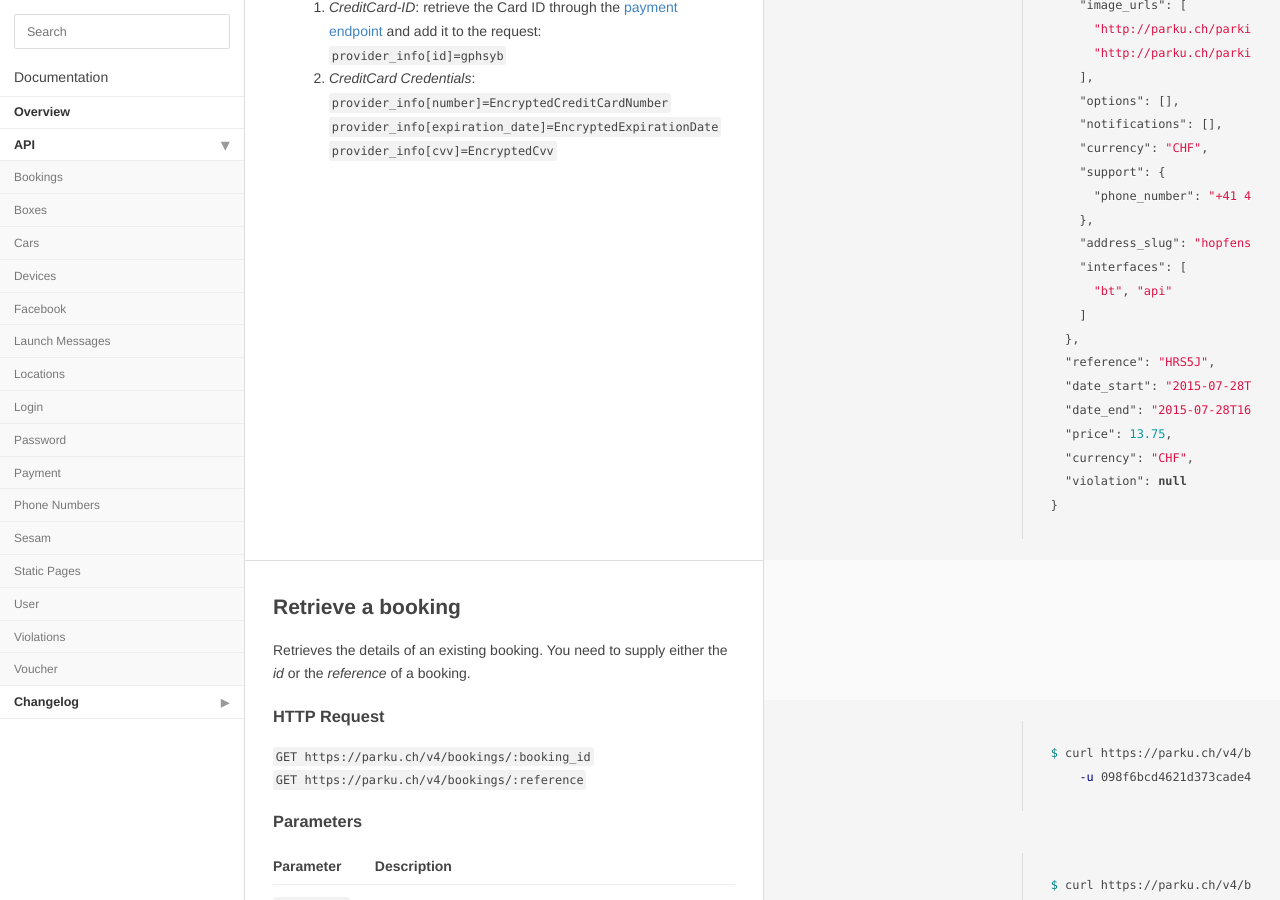
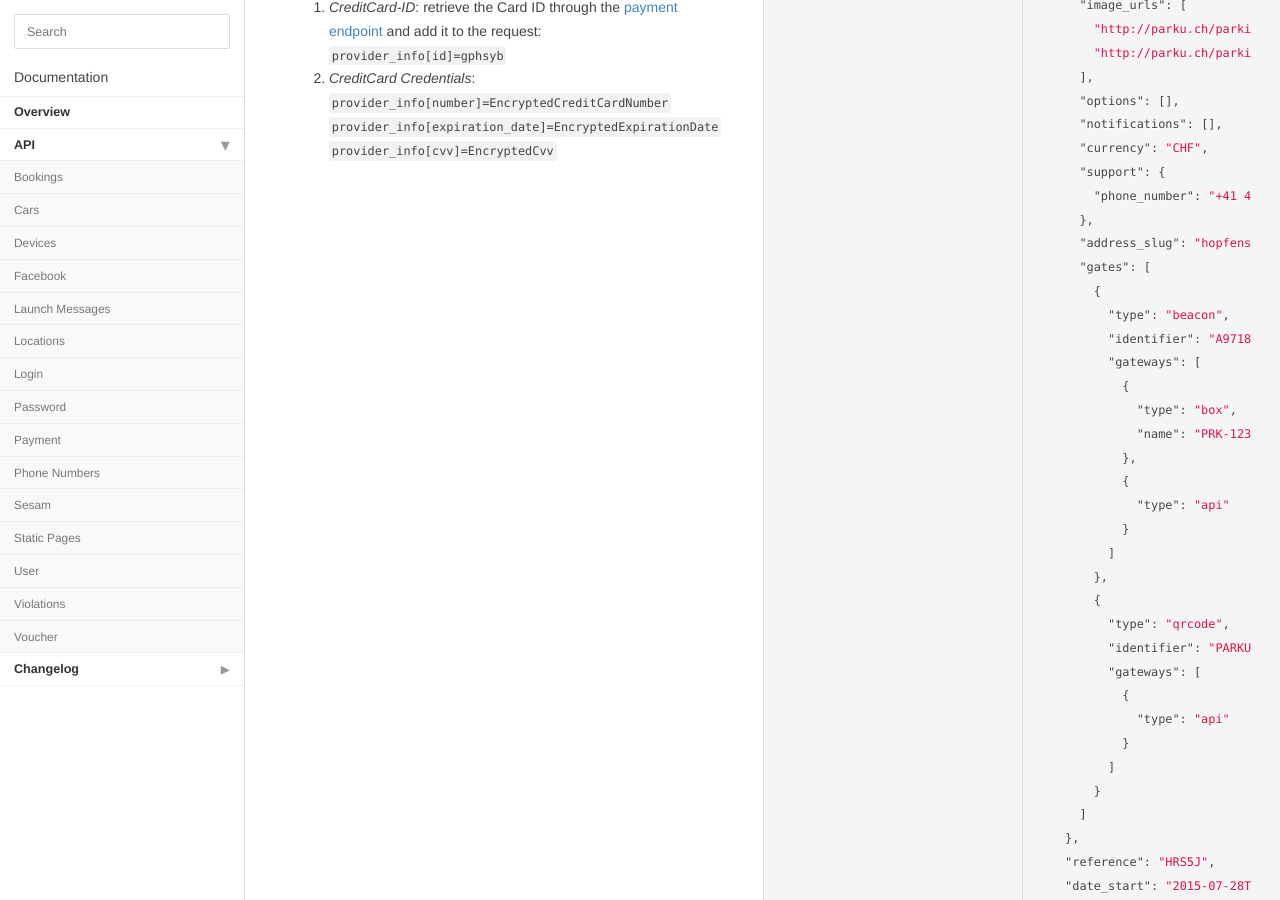
Before and after one commit to parku/docs, a Jekyll site: the page built from api/bookings.md, in a window 1280 px wide and 900 px high, scrolled down 1153 px. Built offline with Jekyll 4.4.1, drawn with Linux system fonts in a browser that asks for light colours; Markdown is read by kramdown in place of the engine named in the settings; some of the changed text lies outside the part shown.

Commit message:
SYS-895 expose gate information

```diff
--- a/api/bookings.md
+++ b/api/bookings.md
@@ -56,8 +56,29 @@
       "phone_number": "+41 43 928 72 52"
     },
     "address_slug": "hopfenstrasse-20",
-    "interfaces": [
-      "bt", "api"
+    "gates": [
+      {
+        "type": "beacon",
+        "identifier": "A97186B0-C879-4526-93AD-29A731AB0C39:12:F5",
+        "gateways": [
+          {
+            "type": "box",
+            "name": "PRK-123"
+          },
+          {
+            "type": "api"
+          }
+        ]
+      },
+      {
+        "type": "qrcode",
+        "identifier": "PARKU3KU",
+        "gateways": [
+          {
+            "type": "api"
+          }
+        ]
+      }
     ]
   },
   "reference": "HRS5J",
@@ -147,8 +168,29 @@
       "phone_number": "+41 43 928 72 52"
     },
     "address_slug": "hopfenstrasse-20",
-    "interfaces": [
-      "bt", "api"
+    "gates": [
+      {
+        "type": "beacon",
+        "identifier": "A97186B0-C879-4526-93AD-29A731AB0C39:12:F5",
+        "gateways": [
+          {
+            "type": "box",
+            "name": "PRK-123"
+          },
+          {
+            "type": "api"
+          }
+        ]
+      },
+      {
+        "type": "qrcode",
+        "identifier": "PARKU3KU",
+        "gateways": [
+          {
+            "type": "api"
+          }
+        ]
+      }
     ]
   },
   "reference": "HRS5J",
@@ -294,8 +336,29 @@
       "phone_number": "+41 43 928 72 52"
     },
     "address_slug": "hopfenstrasse-20",
-    "interfaces": [
-      "bt", "api"
+    "gates": [
+      {
+        "type": "beacon",
+        "identifier": "A97186B0-C879-4526-93AD-29A731AB0C39:12:F5",
+        "gateways": [
+          {
+            "type": "box",
+            "name": "PRK-123"
+          },
+          {
+            "type": "api"
+          }
+        ]
+      },
+      {
+        "type": "qrcode",
+        "identifier": "PARKU3KU",
+        "gateways": [
+          {
+            "type": "api"
+          }
+        ]
+      }
     ]
   },
   "reference": "HRS5J",
@@ -391,8 +454,29 @@
         "phone_number": "+41 43 928 72 52"
       },
       "address_slug": "hopfenstrasse-20",
-      "interfaces": [
-        "bt", "api"
+      "gates": [
+        {
+          "type": "beacon",
+          "identifier": "A97186B0-C879-4526-93AD-29A731AB0C39:12:F5",
+          "gateways": [
+            {
+              "type": "box",
+              "name": "PRK-123"
+            },
+            {
+              "type": "api"
+            }
+          ]
+        },
+        {
+          "type": "qrcode",
+          "identifier": "PARKU3KU",
+          "gateways": [
+            {
+              "type": "api"
+            }
+          ]
+        }
       ]
     },
     "phone_number": "+493057701872",
```
Also changed, not shown: api/boxes.md (deleted, +0 -68 lines), api/locations.md (+2 -8 lines).
